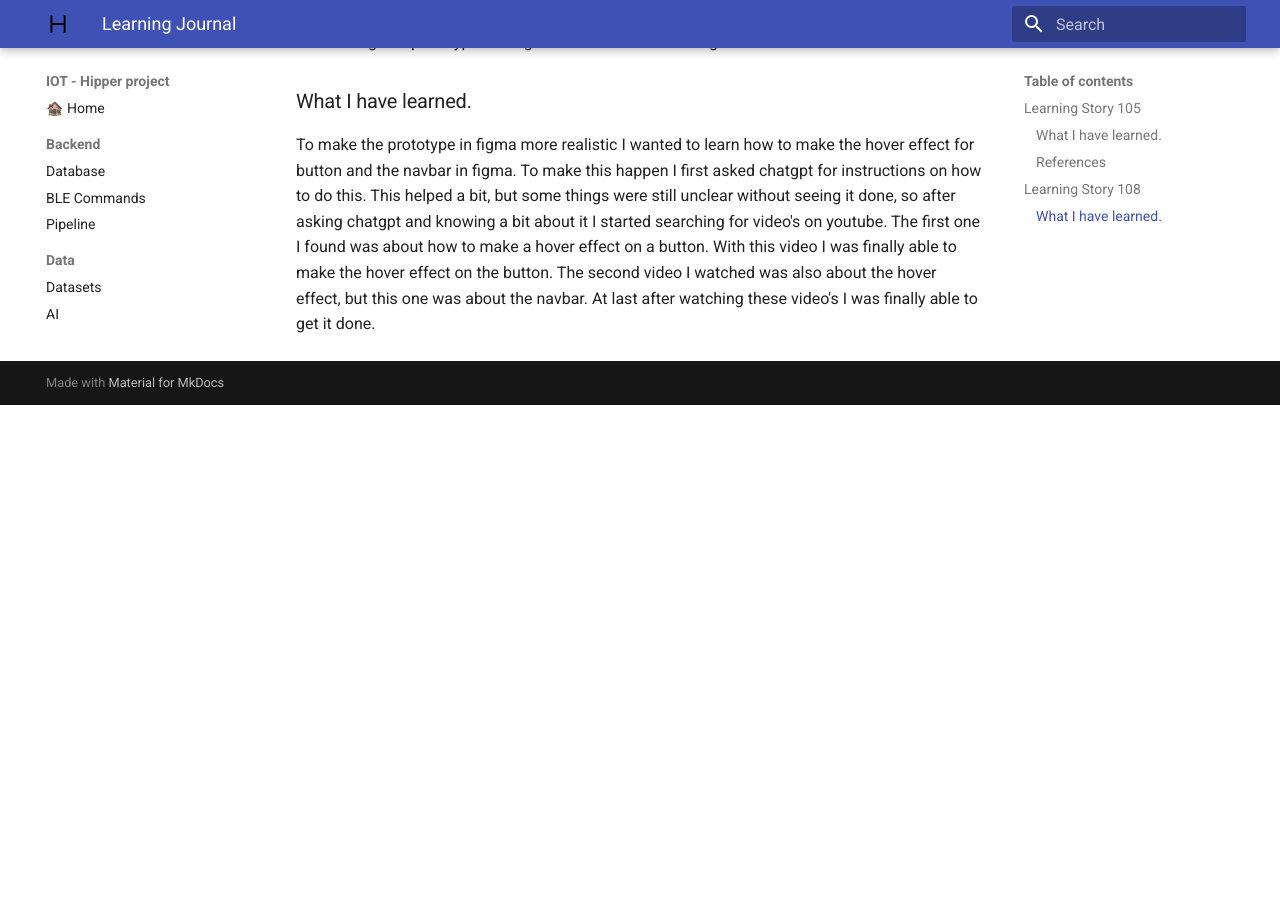
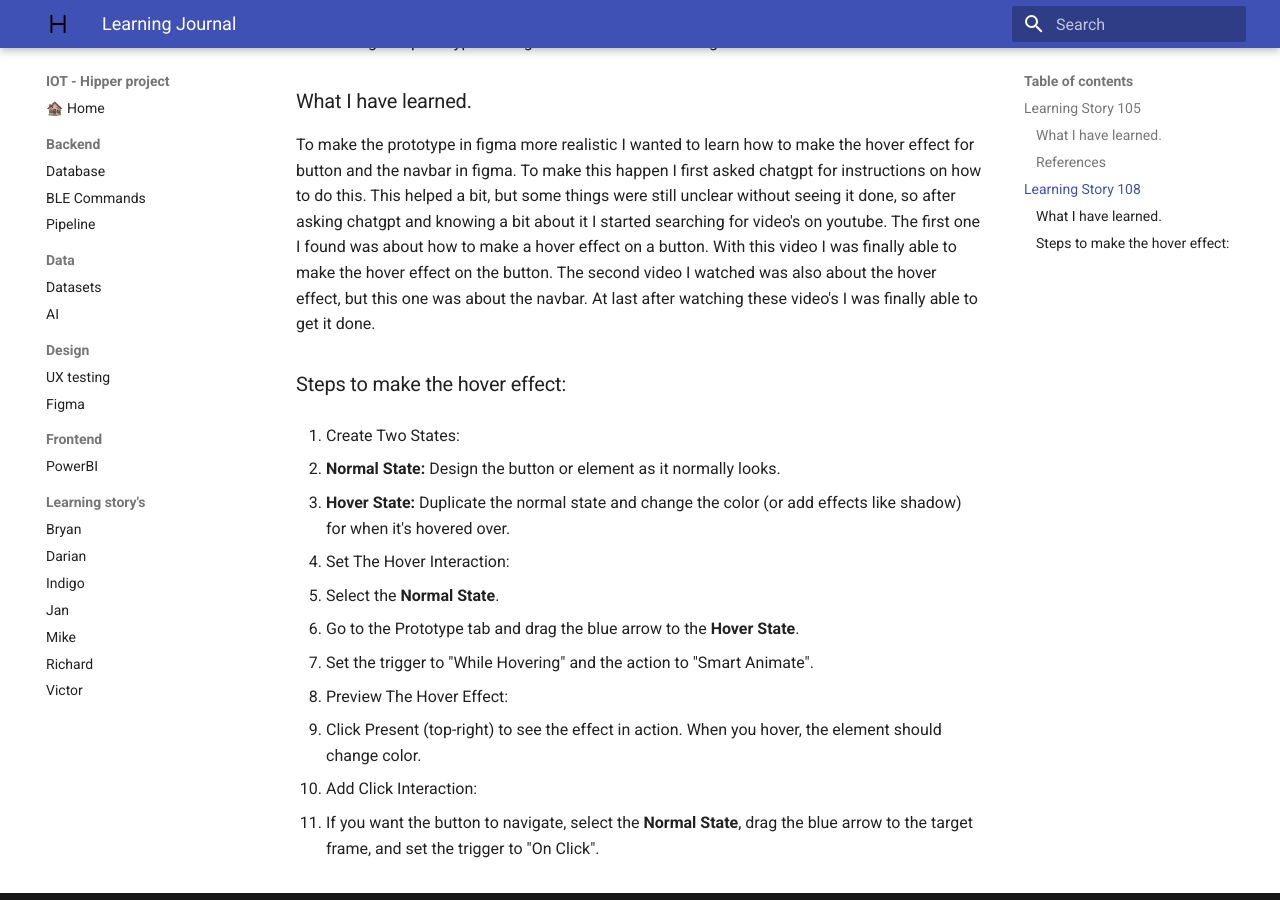
Before and after one commit to Vic-Warden/Digital-Life-Hipper-Monitoring, an MkDocs documentation site: the page built from docs/learning/journalRichard.md, in a window 1280 px wide and 900 px high, scrolled down 881 px. Built offline with MkDocs 1.6.1 and Material for MkDocs 9.7.7, drawn with Linux system fonts in a browser that asks for light colours; before the commit the page ends 1286 px from its top, so only the background shows below that.

Commit message:
docs: steps to make hover effect.

```diff
--- a/docs/learning/journalRichard.md
+++ b/docs/learning/journalRichard.md
@@ -16,3 +16,24 @@
 
 ### What I have learned.
 To make the prototype in figma more realistic I wanted to learn how to make the hover effect for button and the navbar in figma. To make this happen I first asked chatgpt for instructions on how to do this. This helped a bit, but some things were still unclear without seeing it done, so after asking chatgpt and knowing a bit about it I started searching for video's on youtube. The first one I found was about how to make a hover effect on a button. With this video I was finally able to make the hover effect on the button. The second video I watched was also about the hover effect, but this one was about the navbar. At last after watching these video's I was finally able to get it done.
+
+### Steps to make the hover effect:
+
+1. Create Two States:
+
+- **Normal State:** Design the button or element as it normally looks.
+- **Hover State:** Duplicate the normal state and change the color (or add effects like shadow) for when it's hovered over.
+
+2. Set The Hover Interaction:
+
+- Select the **Normal State**.
+- Go to the Prototype tab and drag the blue arrow to the **Hover State**.
+- Set the trigger to "While Hovering" and the action to "Smart Animate".
+
+3. Preview The Hover Effect:
+
+- Click Present (top-right) to see the effect in action. When you hover, the element should change color.
+
+4. Add Click Interaction:
+
+- If you want the button to navigate, select the **Normal State**, drag the blue arrow to the target frame, and set the trigger to "On Click".
```
